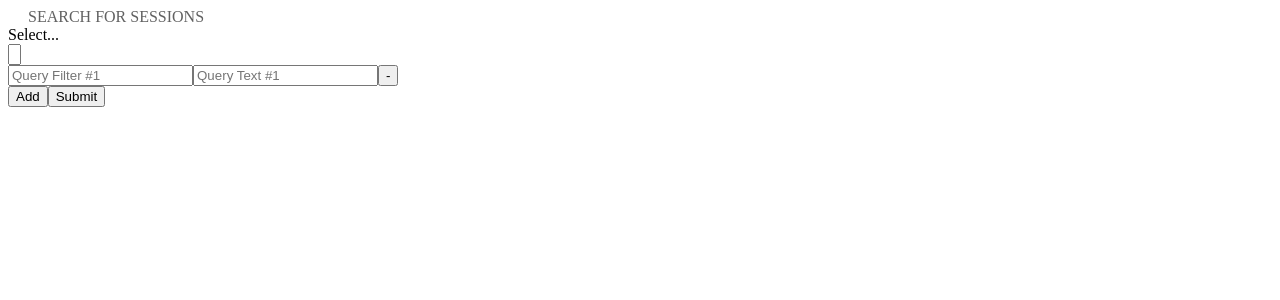
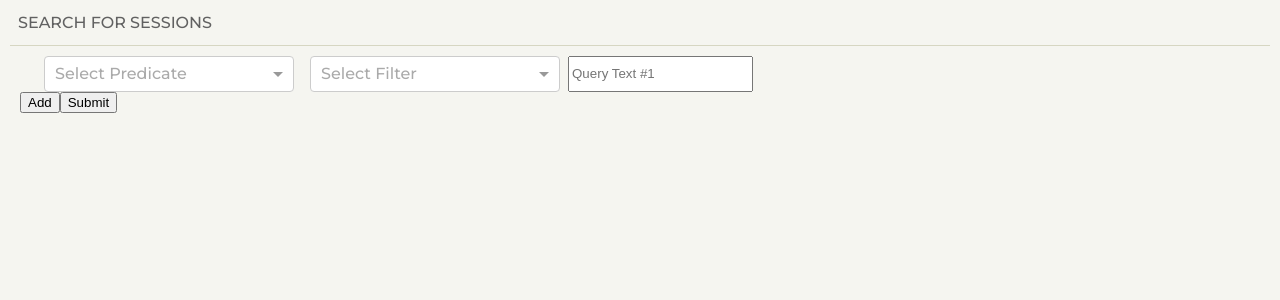
Before and after one commit to repartay/quantum, a React (Create React App) app in the folder client/: page / in a window 1280 px wide. Shown: the top 300 px of the page. Built offline with nearby package versions, Linux system fonts and the light colour scheme.

Commit message:
styling mostly there, filtering working for select lists

```diff
--- /dev/null
+++ b/client/src/App.css
@@ -0,0 +1,13 @@
+.container {
+	margin: 0 10px;
+}
+.app-header {
+	border-bottom: 1px solid #d6d6c2;
+	color: #616161;
+	padding: .8em .5em;
+	text-align: left;
+	text-transform: uppercase;
+}
+.form-wrapper {
+	margin: 10px;
+}
--- a/client/src/App.js
+++ b/client/src/App.js
@@ -1,16 +1,17 @@
 import React, { Component } from 'react';
 import ControlledForm from './form/ControlledForm';
+import './App.css';
 
 class App extends Component {
   render() {
     return (
-      <div>
-        <nav>
-			<div style={{ textAlign: 'left', marginLeft: 20, color: '#616161' }}>
-				SEARCH FOR SESSIONS
-			</div>
-		</nav>
-     	<ControlledForm />
+      <div className="container">
+        <header className="app-header">
+			Search For Sessions
+		</header>
+		<div className="form-wrapper">
+     		<ControlledForm />
+     	</div>
       </div>
     );
   }
--- /dev/null
+++ b/client/src/form/ControlledForm.css
@@ -0,0 +1,12 @@
+.row-wrapper {
+	margin-left: 1em;
+	display: flex;
+}
+
+.select-wrapper {
+	min-width: 250px;
+}
+
+.col {
+	padding: 0 .5em;
+}
--- a/client/src/form/ControlledForm.js
+++ b/client/src/form/ControlledForm.js
@@ -1,26 +1,39 @@
 import React from 'react';
 import Select from 'react-select';
-import { inputConfig } from '../schemas';
+import 'react-select/dist/react-select.css';
+import { inputPredConfig, inputFilterConfig } from '../schemas';
+import './ControlledForm.css';
 
 class ControlledForm extends React.Component {
   constructor() {
     super();
     this.state = {
-      queries: [{ predicate: '', filter: '', text: ''}]
+      queries: [{ predicate: '', filter: '', text: ''}],
+      currentFilter: inputFilterConfig,
+      currentPredicates: inputPredConfig
     };
   }
+  getFilteredFList = (type) => {
+    const cleanFilterList = inputFilterConfig.filter(f => f.type === type);
+    this.setState({ currentFilter: cleanFilterList});
+  }
+  getFilteredPList = (type) => {
+    const cleanPredicatesList = inputPredConfig.filter(f => f.type === type);
+    this.setState({ currentPredicates: cleanPredicatesList});
+  }
   handlePredicateChange = (idx) => (evt) => {
+    if (evt !== null) this.getFilteredFList(evt.type);
     const newQuery = this.state.queries.map((query, qidx) => {
       if (idx !== qidx) return query;
       return { ...query, predicate: evt };
     });
     this.setState({ queries: newQuery });
-    console.log(`NewQuery: ${newQuery}`);
   }
   handleFilterChange = (idx) => (evt) => {
+    if (evt !== null) this.getFilteredPList(evt.type);
     const newQuery = this.state.queries.map((query, qidx) => {
       if (idx !== qidx) return query;
-      return { ...query, filter: evt.target.value };
+      return { ...query, filter: evt };
     });
     this.setState({ queries: newQuery });
   }
@@ -51,26 +64,33 @@ class ControlledForm extends React.Component {
     return (
       <form onSubmit={this.handleSubmit}>
         {this.state.queries.map((query, idx) => (
-          <div key={idx} className="query">
+          <div key={idx} className="row-wrapper">
+            {idx !== 0 && <button type="button" onClick={this.handleRemoveQuery(idx)} className="small">-</button>}
+            <div className="col select-wrapper">
               <Select
+                placeholder="Select Predicate"
                 name="predicate-field"
                 value={query.predicate}
                 onChange={this.handlePredicateChange(idx)}
-              options={inputConfig }
+                options={this.state.currentPredicates}
               />
-            <input
-              type="text"
-              placeholder={`Query Filter #${idx + 1}`}
+            </div>
+            <div className="col select-wrapper">
+              <Select
+                placeholder="Select Filter"
+                name="filter-field"
                 value={query.filter}
                 onChange={this.handleFilterChange(idx)}
+                options={this.state.currentFilter}
               />
+
+            </div>
             <input
               type="text"
               placeholder={`Query Text #${idx + 1}`}
               value={query.text}
               onChange={this.handleTextChange(idx)}
             />
-            <button type="button" onClick={this.handleRemoveQuery(idx)} className="small">-</button>
           </div>
         ))}
         <button type="button" onClick={this.handleAddQuery} className="small">Add</button>
--- /dev/null
+++ b/client/src/index.css
@@ -0,0 +1,8 @@
+@import url('https://fonts.googleapis.com/css?family=Montserrat:500,600');
+
+body {
+  background-color: #f5f5f0;
+  margin: 0;
+  padding: 0;
+  font-family: "Montserrat", sans-serif;
+}
--- a/client/src/index.js
+++ b/client/src/index.js
@@ -1,5 +1,6 @@
 import React from 'react';
 import ReactDOM from 'react-dom';
+import './index.css';
 
 import App from './App';
 
--- a/client/src/schemas.js
+++ b/client/src/schemas.js
@@ -1,4 +1,4 @@
-export const inputConfig = [
+export const inputPredConfig = [
   {
     label: 'User Email',
     value: 'user_email',
@@ -45,3 +45,66 @@ export const inputConfig = [
     type: String
   }
 ];
+
+export const inputFilterConfig = [
+  {
+    label: 'starts with',
+    value: 'starts_with',
+    type: String
+  },
+  {
+    label: 'does not start with',
+    value: 'does_not_start_with',
+    type: String
+  },
+  {
+    label: 'equals',
+    value: 'equals',
+    type: String
+  },
+  {
+    label: 'does not equal',
+    value: 'does_not_equal',
+    type: String
+  },
+  {
+    label: 'contains',
+    value: 'contains',
+    type: String
+  },
+  {
+    label: 'does not contain',
+    value: 'does_not_contain',
+    type: String
+  },
+  {
+    label: 'in list',
+    value: 'in_list',
+    type: String
+  },
+  {
+    label: 'not in list',
+    value: 'not_in_list',
+    type: String
+  },
+  {
+    label: 'range',
+    value: 'range',
+    type: Number
+  },
+  {
+    label: 'less than or equal',
+    value: 'less_than_or_equal',
+    type: Number
+  },
+  {
+    label: 'does not equal',
+    value: 'does_not_equal',
+    type: Number
+  },
+  {
+    label: 'greater than or equal',
+    value: 'greater_than_or_equal',
+    type: Number
+  }
+];
```
Also changed, not shown: client/package.json (line endings or trailing spaces). Lines whose indentation alone changed are shown as unchanged.
